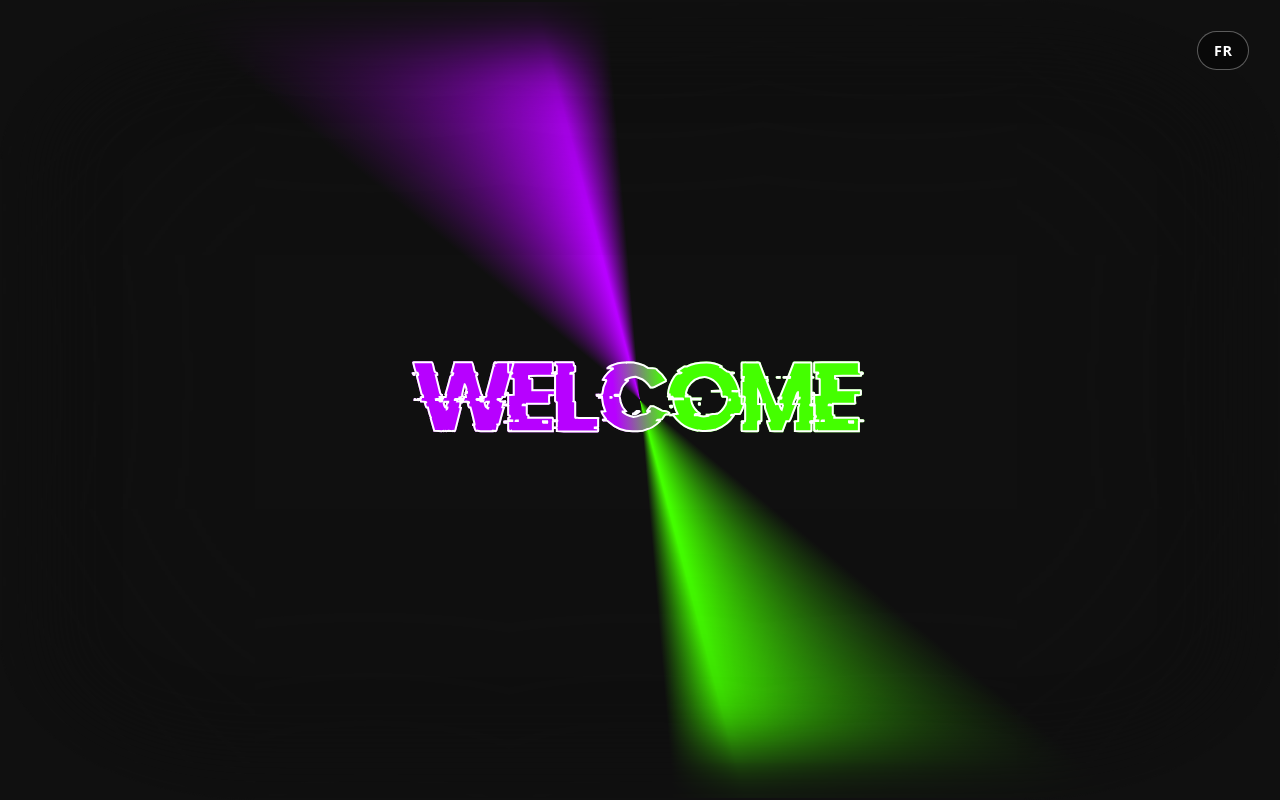
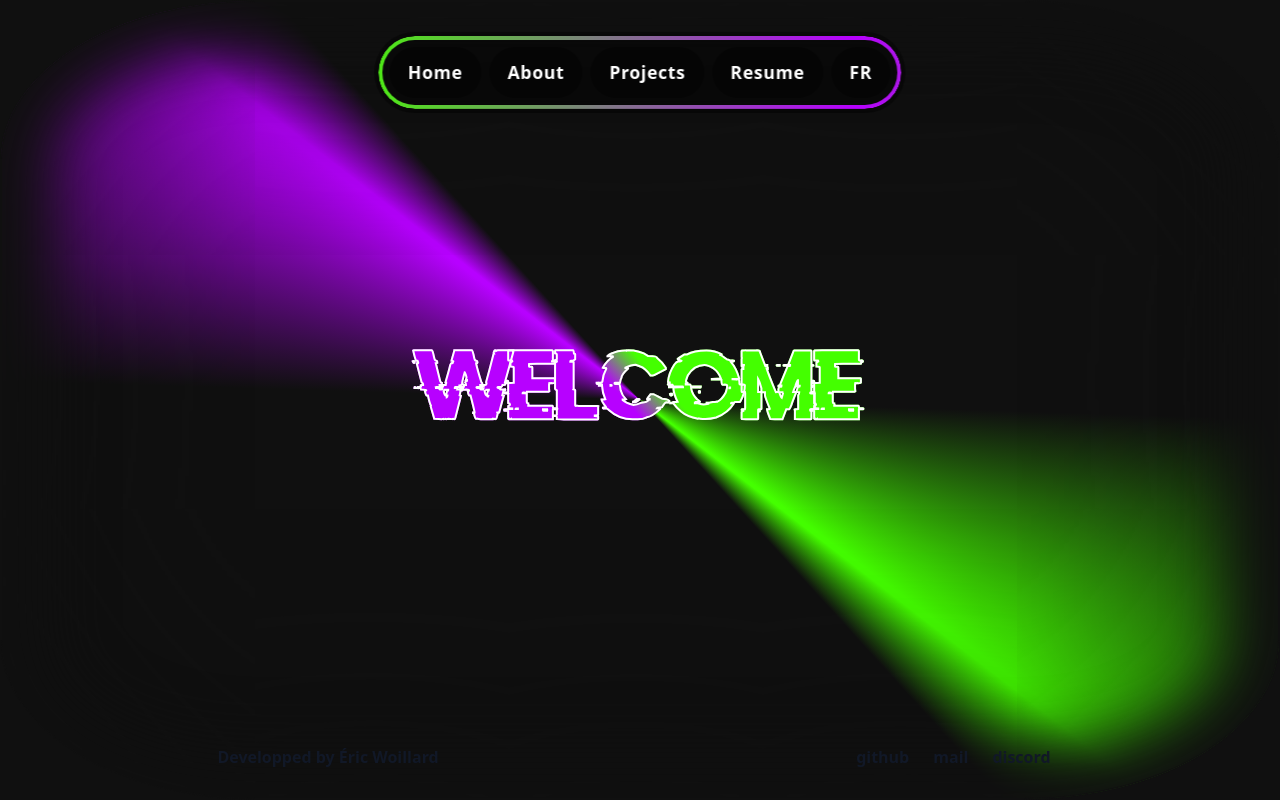
Before and after one commit to tristeceratops/tristeceratops.github.io, a React (Vite) app: page /#/ in a window 1280 px wide. Built offline with nearby package versions, Linux system fonts and the light colour scheme.

Commit message:
footer + header

```diff
--- a/src/App.css
+++ b/src/App.css
@@ -22,8 +22,9 @@
 	min-height: 100svh;
 	overflow: hidden;
 	display: flex;
-	align-items: center;
-	justify-content: center;
+	flex-direction: column;
+	align-items: stretch;
+	justify-content: space-between;
 	background-color: var(--conic-bg);
 }
 
@@ -84,27 +85,104 @@
 	animation: label-gradient-rotate var(--conic-motion-duration) linear infinite;
 }
 
-.language-toggle-button {
+.welcomepage-content {
+	position: relative;
+	z-index: 1;
+	flex: 1;
+	display: flex;
+	flex-direction: column;
+	align-items: center;
+	justify-content: center;
+	gap: 1.5rem;
+	padding: clamp(5rem, 10vh, 8rem) 1.5rem 2rem;
+}
+
+.welcomepage-header {
 	position: absolute;
-	top: clamp(16px, 2.4vw, 32px);
-	right: clamp(16px, 2.4vw, 32px);
-	z-index: 2;
+	top: clamp(16px, 2.6vw, 32px);
+	left: 50%;
+	transform: translateX(-50%);
+	z-index: 3;
+	max-width: calc(100% - 1rem);
+	padding: 0.7rem;
+	border: 4px solid transparent;
+	border-radius: 999px;
+	background: #00000066;
+	overflow: hidden;
+	backdrop-filter: blur(8px);
+	-webkit-backdrop-filter: blur(8px);
+}
+
+.welcomepage-header::before {
+	content: '';
+	position: absolute;
+	inset: 0;
+	padding: 4px;
+	border-radius: inherit;
+	background: linear-gradient(90deg, var(--conic-ray-green), var(--conic-ray-purple), var(--conic-ray-green));
+	background-size: 200% 100%;
+	animation: header-border-flow 1.8s linear infinite;
+	pointer-events: none;
+	z-index: 0;
+	-webkit-mask: linear-gradient(#000 0 0) content-box, linear-gradient(#000 0 0);
+	-webkit-mask-composite: xor;
+	mask: linear-gradient(#000 0 0) content-box, linear-gradient(#000 0 0);
+	mask-composite: exclude;
+}
+
+.welcomepage-header__buttons {
+	position: relative;
+	z-index: 1;
+	display: flex;
+	flex-wrap: wrap;
+	justify-content: center;
+	gap: 0.5rem;
+}
+
+.main-button-style {
 	min-width: 3.25rem;
 	padding: 0.5rem 0.9rem;
-	border: 1px solid #ffffff55;
+	border: 4px solid transparent;
 	border-radius: 999px;
 	background: #00000066;
 	color: #ffffff;
-	font-size: 0.9rem;
+	font-size: 1.1rem;
 	font-weight: 700;
 	letter-spacing: 0.04em;
 	cursor: pointer;
-	transition: background-color 160ms ease, border-color 160ms ease;
 }
 
-.language-toggle-button:hover {
-	background: #00000088;
-	border-color: #ffffff99;
+.page-footer {
+	position: relative;
+	z-index: 1;
+	display: flex;
+	flex-wrap: wrap;
+	align-items: center;
+	justify-content: space-evenly;
+	gap: 1rem;
+	width: 100%;
+	padding: 1rem clamp(1rem, 2.4vw, 2rem) clamp(1rem, 2.4vw, 2rem);
+}
+
+.footer-links {
+	position: relative;
+	display: flex;
+	justify-content: space-evenly;
+}
+
+.footer-links>a {
+	padding: 0 clamp(8px, 1vw, 12px) 0 clamp(8px, 1vw, 12px);
+}
+
+.main-button-style:hover {
+	border-color: #ffffff55;
+	animation: main-button-border-flow 1.8s linear infinite;
+	background:
+		linear-gradient(#00000088, #00000088) padding-box,
+		linear-gradient(90deg, var(--conic-ray-green), var(--conic-ray-purple), var(--conic-ray-green)) border-box;
+	background-clip: padding-box, border-box;
+	background-size: 100% 100%, 200% 100%;
+	background-position: 0 0, 0% 50%;
 }
 
 @property --conic-rotation {
@@ -144,3 +222,23 @@
 		--label-gradient-angle: 505deg;
 	}
 }
+
+@keyframes main-button-border-flow {
+	from {
+		background-position: 0 0, 0% 50%;
+	}
+
+	to {
+		background-position: 0 0, 200% 50%;
+	}
+}
+
+@keyframes header-border-flow {
+	from {
+		background-position: 0% 50%;
+	}
+
+	to {
+		background-position: 200% 50%;
+	}
+}
--- /dev/null
+++ b/src/WelcomePage/Footer.jsx
@@ -0,0 +1,19 @@
+import '../App.css'
+import { useLanguage } from '../i18n/LanguageContext'
+
+export default function MainFooter() {
+
+	const { t } = useLanguage()
+
+	return (
+		<footer className="page-footer">
+			<h4>{t("develop")}</h4>
+			<h4></h4>
+			<div className='footer-links'>
+				<a><h4>github</h4></a>
+				<a><h4>mail</h4></a>
+				<a><h4>discord</h4></a>
+			</div>
+		</footer>
+	)
+}
--- a/src/WelcomePage/LanguageToggleButton.jsx
+++ b/src/WelcomePage/LanguageToggleButton.jsx
@@ -6,7 +6,7 @@ export default function LanguageToggleButton() {
   return (
     <button
       type="button"
-      className="language-toggle-button"
+      className="main-button-style"
       onClick={toggleLanguage}
       aria-label={nextLanguageLabel}
     >
--- /dev/null
+++ b/src/WelcomePage/WelcomeHeader.jsx
@@ -0,0 +1,27 @@
+import '../App.css'
+import { useLanguage } from '../i18n/LanguageContext'
+import LanguageToggleButton from './LanguageToggleButton'
+
+export default function WelcomeHeader() {
+	const { t } = useLanguage()
+
+	return (
+		<header className="welcomepage-header" aria-label="Primary navigation">
+			<div className="welcomepage-header__buttons">
+				<button type="button" className="main-button-style">
+					{t('home')}
+				</button>
+				<button type="button" className="main-button-style">
+					{t('about')}
+				</button>
+				<button type="button" className="main-button-style">
+					{t('projects')}
+				</button>
+				<button type="button" className="main-button-style">
+					{t('resume')}
+				</button>
+				<LanguageToggleButton />
+			</div>
+		</header>
+	)
+}
--- a/src/WelcomePage/WelcomePageComponent.jsx
+++ b/src/WelcomePage/WelcomePageComponent.jsx
@@ -1,6 +1,7 @@
 import '../App.css'
 import ConicRayBackground from './ConicRayBackground'
-import LanguageToggleButton from './LanguageToggleButton'
+import WelcomeHeader from './WelcomeHeader'
+import MainFooter from './Footer'
 import WelcomeTextLabel from './WelcomeTextLabel'
 
 function WelcomePage() {
@@ -9,8 +10,11 @@ function WelcomePage() {
 	  <div className="welcomepage-background">
 		<ConicRayBackground />
 	  </div>
-	  <LanguageToggleButton />
-	  <WelcomeTextLabel textKey="welcome" />
+	  <WelcomeHeader />
+	  <section className="welcomepage-content">
+		<WelcomeTextLabel textKey="welcome" />
+	  </section>
+	  <MainFooter/>
 	</main>
   )
 }
--- a/src/i18n/translations.js
+++ b/src/i18n/translations.js
@@ -1,8 +1,18 @@
 export const translations = {
   en: {
+    home: 'Home',
+    about: 'About',
+    projects: 'Projects',
     welcome: 'Welcome',
+	develop: 'Developped by Éric Woillard',
+	resume: 'Resume',
   },
   fr: {
+    home: 'Accueil',
+    about: 'À propos',
+    projects: 'Projets',
     welcome: 'Bienvenue',
+	develop: 'Développé par Éric Woillard',
+	resume: 'CV',
   },
 }
```
Also changed, not shown: 1 other file (tests, documents, lock files or other folders).
